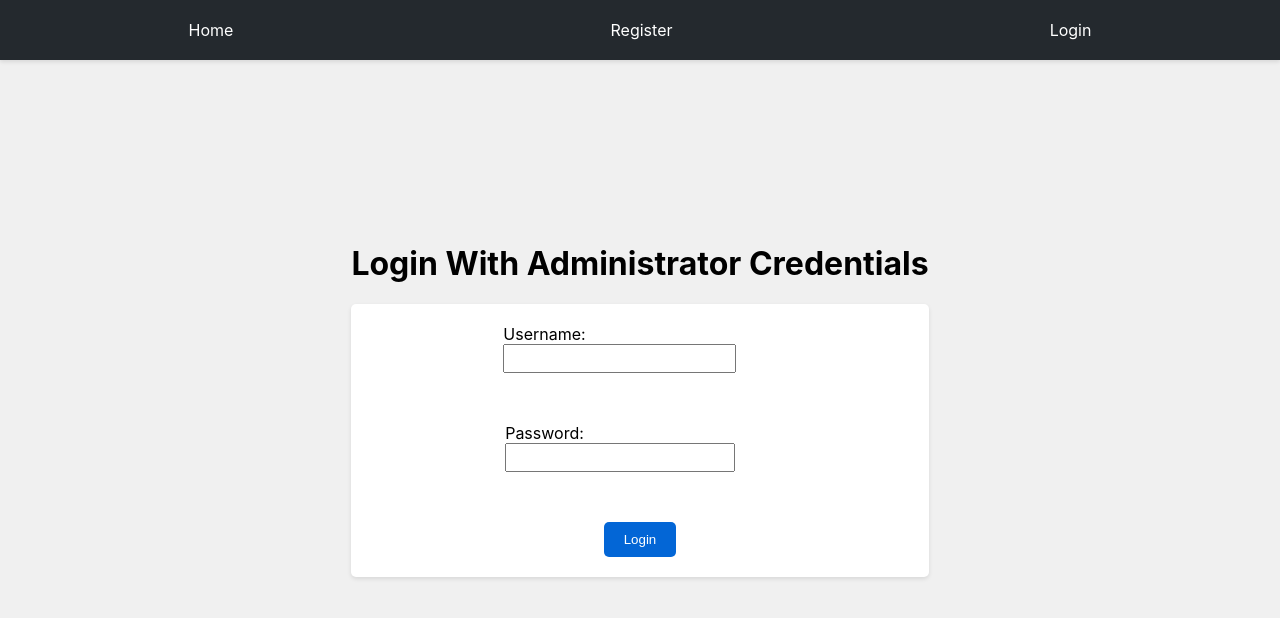
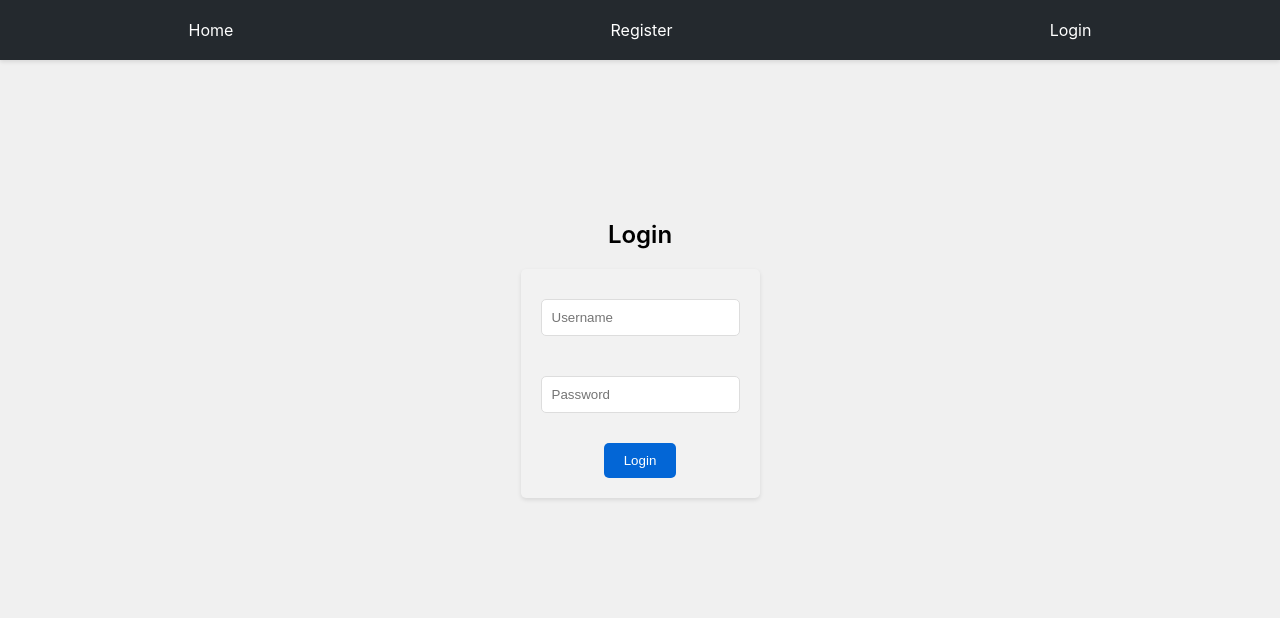
Before and after one commit to Alex-Shirazi1/Recipe-App, a React (Create React App) app in the folder my-admin-webclient/: page /login in a window 1280 px wide. Shown: the top 618 px of the page. Built offline with nearby package versions, Linux system fonts and the light colour scheme.

Commit message:
added error styling and made new colllection to hold pending users

```diff
--- a/my-admin-webclient/src/App.css
+++ b/my-admin-webclient/src/App.css
@@ -37,7 +37,6 @@
   }
 }
 
-
 body {
   background-color: #f0f0f0;
   display: flex;
@@ -74,8 +73,30 @@ nav a:hover {
   background-color: rgba(255, 255, 255, 0.1);
 }
 
+.form-container {
+  padding: 20px;
+  border-radius: 5px;
+  display: flex;
+  flex-direction: column;
+  align-items: center;
+  width: 350px;
+  margin: auto;
+  min-height: 400px;
+}
+
+.form-title {
+  text-align: center;
+  font-size: 1.5rem;
+  font-weight: 600;
+}
+
+.error-message {
+  color: red;
+  height: 20px;
+}
+
 form {
-  background-color: white;
+  background-color: #f2f2f2;
   padding: 20px;
   border-radius: 5px;
   box-shadow: 0 2px 4px rgba(0, 0, 0, 0.1);
@@ -90,9 +111,12 @@ form label {
 }
 
 form input {
-  width: 80%;
-  padding: 5px;
-  margin-bottom: 20px;
+  width: 100%;
+  padding: 10px;
+  margin: 10px 0;
+  border-radius: 5px;
+  border: 1px solid #ddd;
+  box-sizing: border-box;
 }
 
 form button {
--- a/my-admin-webclient/src/components/LoginPage.js
+++ b/my-admin-webclient/src/components/LoginPage.js
@@ -8,6 +8,7 @@ const LoginPage = () => {
   const [usernameInput, setUsernameInput] = useState('');
   const [password, setPassword] = useState('');
   const { setUsername, setLoggedIn } = useContext(UserContext);
+  const [loginError, setLoginError] = useState('');
   const navigate = useNavigate();
 
   const handleUsernameChange = (e) => {
@@ -23,7 +24,6 @@ const LoginPage = () => {
 
     axios.post('http://localhost:1235/api/login', { username: usernameInput, password })
       .then((response) => {
-
         const { loggedIn } = response.data;
 
         if (loggedIn) {
@@ -31,31 +31,26 @@ axios.post('http://localhost:1235/api/login', { username: usernameInput, passwor
           setLoggedIn(true);
           navigate('/');
         } else {
-    alert('Access Denied');
+          setLoginError('Username/Password Incorrect');
         }
       })
       .catch((error) => {
         console.error('Login failed:', error);
-        alert('An error occurred during login');
+        setLoginError('An error occurred during login');
       });
   };
 
   return (
-    <div>
-      <h1>Login With Administrator Credentials</h1>
+    <div className="form-container">
+      <h2 className="form-title">Login</h2>
       <form onSubmit={handleSubmit}>
-        <label>
-          Username:
-          <input type="text" value={usernameInput} onChange={handleUsernameChange} />
-        </label>
+        <input type="text" placeholder="Username" value={usernameInput} onChange={handleUsernameChange} />
         <br />
-        <label>
-          Password:
-          <input type="password" value={password} onChange={handlePasswordChange} />
-        </label>
+        <input type="password" placeholder="Password" value={password} onChange={handlePasswordChange} />
         <br />
         <button type="submit">Login</button>
       </form>
+      {loginError && <p className="error-message">{loginError}</p>}
     </div>
   );
 };
--- a/my-admin-webclient/src/components/RegisterPage.js
+++ b/my-admin-webclient/src/components/RegisterPage.js
@@ -7,12 +7,14 @@ const RegisterPage = () => {
   const [password, setPassword] = useState('');
   const [confirmPassword, setConfirmPassword] = useState('');
   const [errorMessage, setErrorMessage] = useState('');
+  const [usernameError, setUsernameError] = useState('');
+  const [passwordError, setPasswordError] = useState('');
+  const [confirmPasswordError, setConfirmPasswordError] = useState('');
 
   const handleRegister = async (e) => {
     e.preventDefault();
 
-    if (password !== confirmPassword) {
-      setErrorMessage('Passwords do not match');
+    if (!validateInputs()) {
       return;
     }
 
@@ -27,19 +29,49 @@ const RegisterPage = () => {
     }
   };
 
+  const validateInputs = () => {
+    let isValid = true;
+
+    if (username.length < 4 || username.length > 20) {
+      setUsernameError('Username must be between 4 and 20 characters');
+      isValid = false;
+    } else {
+      setUsernameError('');
+    }
+
+    if (password.length < 4) {
+      setPasswordError('Password must be at least 4 characters');
+      isValid = false;
+    } else {
+      setPasswordError('');
+    }
+
+    if (password !== confirmPassword) {
+      setConfirmPasswordError('Passwords do not match');
+      isValid = false;
+    } else {
+      setConfirmPasswordError('');
+    }
+
+    return isValid;
+  }
+
   return (
-    <div>
-      <h2>Register</h2>
+    <div className="form-container">
+      <h2 className="form-title">Register</h2>
       <form onSubmit={handleRegister}>
-        <input type="text" placeholder="Username" value={username} onChange={(e) => setUsername(e.target.value)} required />
+        <input type="text" placeholder="Username" value={username} onChange={(e) => setUsername(e.target.value)} />
+        {usernameError && <p className="error-message">{usernameError}</p>}
         <br />
-        <input type="password" placeholder="Password" value={password} onChange={(e) => setPassword(e.target.value)} required />
+        <input type="password" placeholder="Password" value={password} onChange={(e) => setPassword(e.target.value)} />
+        {passwordError && <p className="error-message">{passwordError}</p>}
         <br />
-        <input type="password" placeholder="Confirm Password" value={confirmPassword} onChange={(e) => setConfirmPassword(e.target.value)} required />
+        <input type="password" placeholder="Confirm Password" value={confirmPassword} onChange={(e) => setConfirmPassword(e.target.value)} />
+        {confirmPasswordError && <p className="error-message">{confirmPasswordError}</p>}
         <br />
         <button type="submit">Register</button>
       </form>
-      {errorMessage && <p>{errorMessage}</p>}
+      {errorMessage && <p className="error-message">{errorMessage}</p>}
     </div>
   );
 }
```
Also changed, not shown: 1 other file (tests, documents, lock files or other folders). Lines whose indentation alone changed are shown as unchanged.
